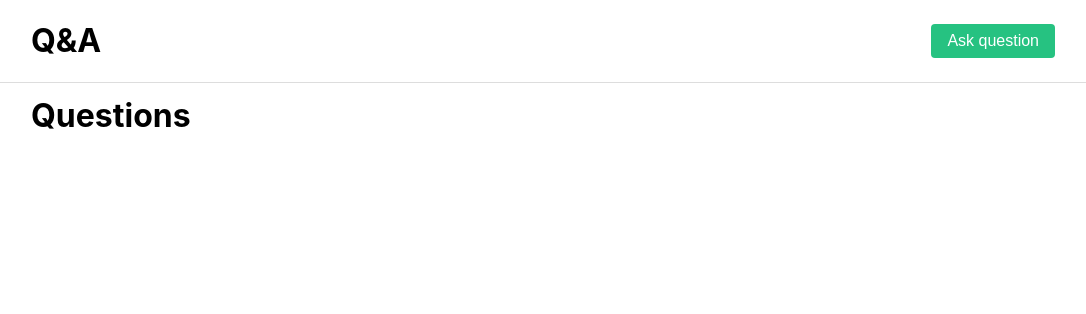
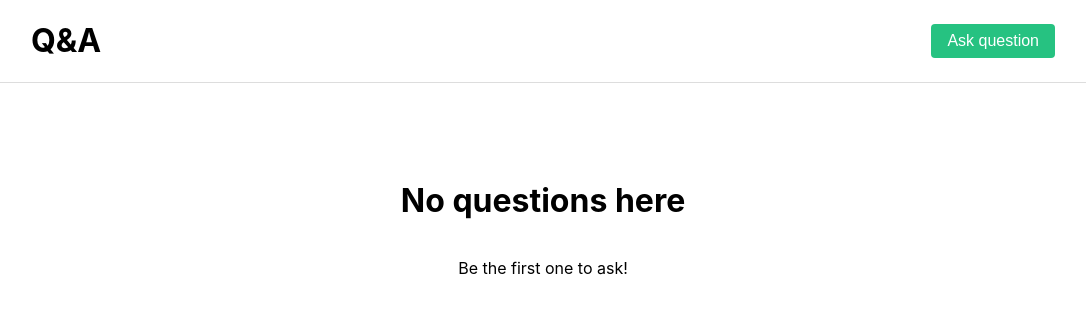
Before and after one commit to a-uz/q-a, a React (Create React App) app: page / in a window 1280 px wide. Shown: the top 314 px of the page, without its empty margins (97-1183 px from the left). Built offline with nearby package versions, Linux system fonts and the light colour scheme.

Commit message:
Add questions feed

```diff
--- a/src/components/App.js
+++ b/src/components/App.js
@@ -2,7 +2,7 @@ import React from 'react';
 import { BrowserRouter as Router, Route, Switch } from 'react-router-dom';
 
 import Header from './Header';
-import Questions from './Questions';
+import Feed from './Feed';
 import Question from './Question';
 import NewQuestion from './NewQuestion';
 import NotFound from './NotFound';
@@ -17,7 +17,7 @@ function App() {
 
         <main>
           <Switch>
-            <Route exact path="/" component={Questions} />
+            <Route exact path="/" component={Feed} />
             <Route exact path="/questions/new" component={NewQuestion} />
             <Route exact path="/questions/:id" component={Question} />
             <Route component={NotFound} />
--- /dev/null
+++ b/src/components/Feed.js
@@ -0,0 +1,48 @@
+import React from 'react';
+import { Link } from 'react-router-dom';
+
+import { getQuestions } from '../storage';
+
+import '../styles/Feed.css';
+
+function EmptyFeed() {
+  return (
+    <div className="emptyFeed">
+      <h1>No questions here</h1>
+      <p>Be the first one to ask!</p>
+    </div>
+  );
+}
+
+function Feed() {
+  const [loading, setLoading] = React.useState(true);
+  const [questions, setQuestions] = React.useState([]);
+
+  React.useEffect(() => {
+    const fetchData = async () => {
+      setQuestions(await getQuestions());
+      setLoading(false);
+    };
+
+    fetchData();
+  }, []);
+
+  if (!loading && questions.length === 0) {
+    return <EmptyFeed />;
+  }
+
+  return (
+    <div>
+      {questions.map(({ id, title, created }) => (
+        <div key={id} className="question">
+          <p>Posted: {new Date(created).toLocaleString()}</p>
+          <Link to={`/questions/${id}`}>
+            <b>{title}</b>
+          </Link>
+        </div>
+      ))}
+    </div>
+  );
+}
+
+export default Feed;
--- a/src/components/Questions.js
+++ /dev/null
@@ -1,7 +0,0 @@
-import React from 'react';
-
-function Questions() {
-  return <h1>Questions</h1>;
-}
-
-export default Questions;
--- /dev/null
+++ b/src/styles/Feed.css
@@ -0,0 +1,21 @@
+.emptyFeed {
+  display: flex;
+  flex-direction: column;
+  justify-content: center;
+  align-items: center;
+  margin-top: 10rem;
+}
+
+.question {
+  border-bottom: 1px solid #f2f1ef;
+  padding: 0.5rem 0;
+}
+
+.question a {
+  text-decoration: none;
+  color: #000;
+}
+
+.question p {
+  margin: 0 0 0.5rem 0;
+}
```
